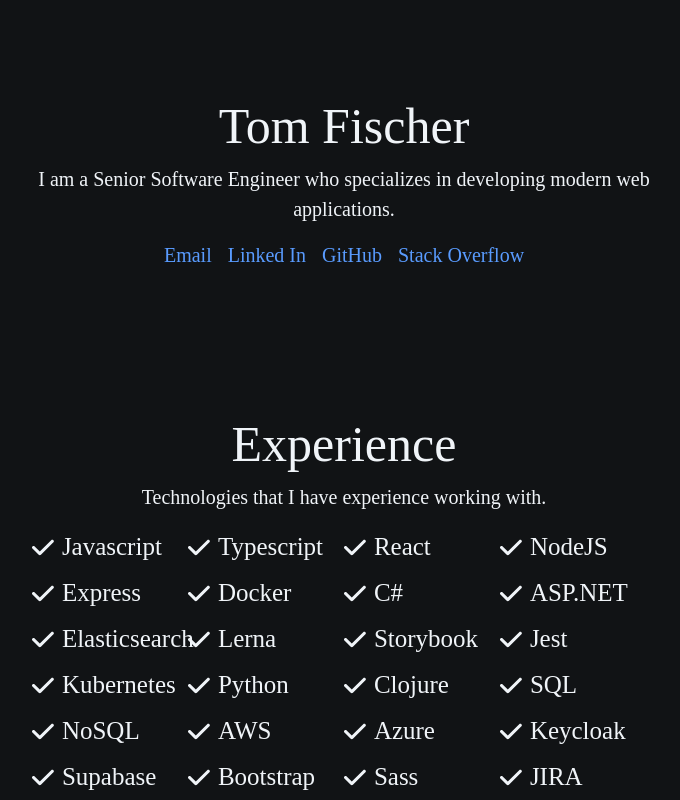
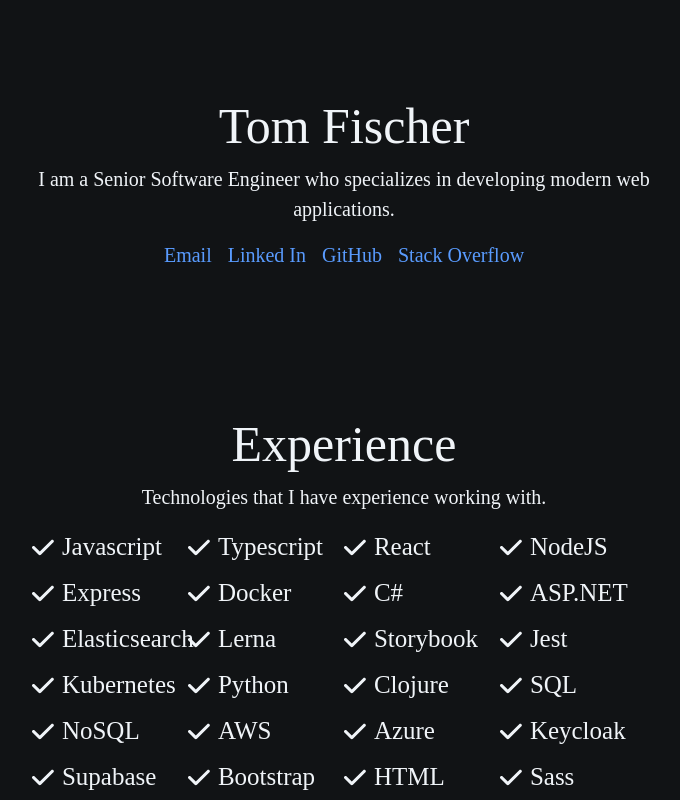
Before and after one commit to tgfischer/tomfischer, a Next.js app: page / in a window 1280 px wide. Shown: the top 800 px of the page, without its empty margins (296-976 px from the left). Built offline with nearby package versions, Linux system fonts and the light colour scheme; a web font is replaced by a local one.

Commit message:
Adding another skill

```diff
--- a/src/components/HomePage/constants.ts
+++ b/src/components/HomePage/constants.ts
@@ -23,6 +23,7 @@
   { name: "Keycloak" },
   { name: "Supabase" },
   { name: "Bootstrap" },
+  { name: "HTML" },
   { name: "Sass" },
   { name: "JIRA" },
   { name: "Jenkins" },
```
